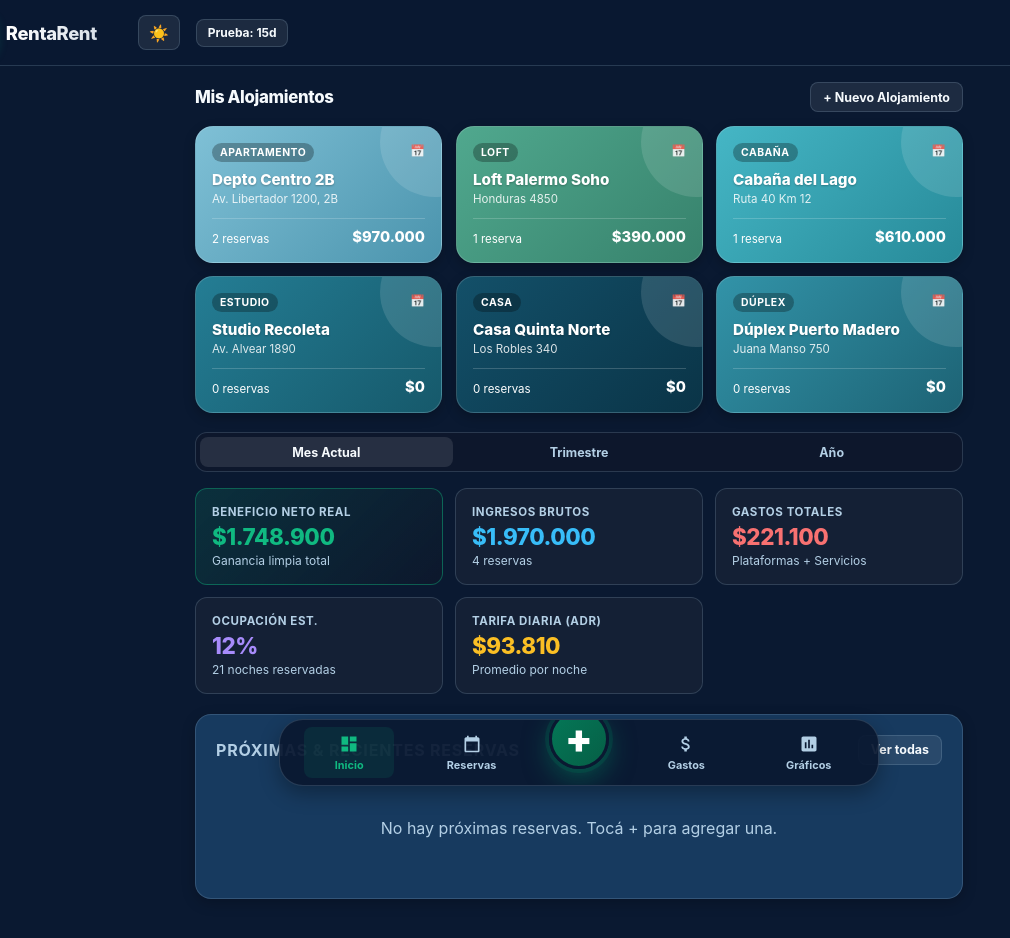
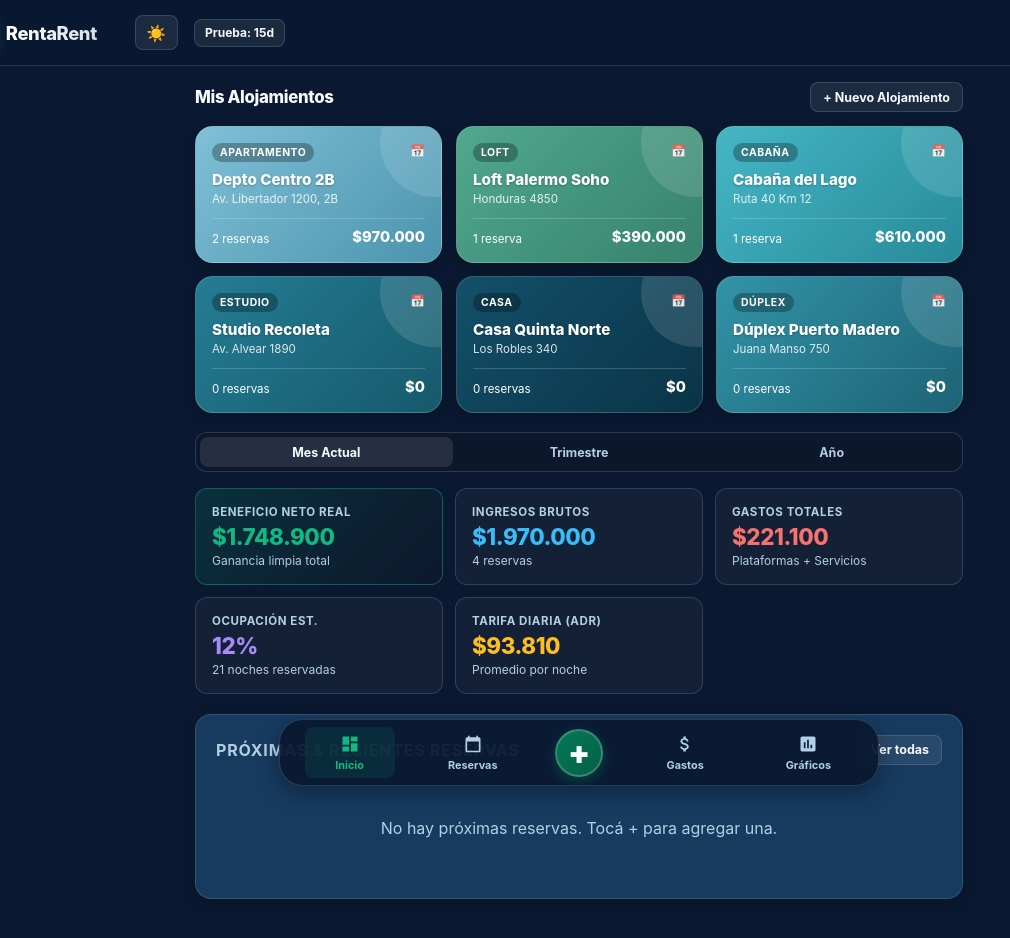
Before and after one commit to DanielSosa1744/renta-rent, a plain HTML site: page alquileres-temporarios.html in a window 1280 px wide. Shown: the full height of the page, 61-1071 px from the left. Drawn offline with nearby package versions, Linux system fonts and the light colour scheme.

Commit message:
v1.11: Centrar boton + dentro del espacio del dock sin recortes

```diff
--- a/alquileres-temporarios.html
+++ b/alquileres-temporarios.html
@@ -809,30 +809,30 @@
 
     /* ---- DOCK CENTRADO CON BOTON + ---- */
     .nav-add-btn {
-      width: 60px;
-      height: 60px;
+      width: 48px;
+      height: 48px;
       border-radius: 50%;
       background: linear-gradient(135deg, #047857, #065f46);
       color: #ffffff;
-      border: 3px solid #0A1931;
-      font-size: 2.5rem;
+      border: 2px solid rgba(255, 255, 255, 0.2);
+      font-size: 2rem;
       font-weight: 900;
       line-height: 1;
       display: flex;
       align-items: center;
       justify-content: center;
       cursor: pointer;
-      margin-top: -28px;
-      box-shadow: 0 10px 26px rgba(4, 120, 87, 0.55), 0 0 0 4px rgba(4, 120, 87, 0.22);
-      transition: transform 0.2s ease, box-shadow 0.2s ease;
+      margin: 0 4px;
+      box-shadow: 0 4px 12px rgba(4, 120, 87, 0.45);
+      transition: transform 0.2s ease;
       flex-shrink: 0;
     }
 
     body.light-mode .nav-add-btn {
       background: linear-gradient(135deg, #047857, #065f46);
       color: #ffffff;
-      border-color: #f7f3e8;
-      box-shadow: 0 10px 26px rgba(4, 120, 87, 0.45), 0 0 0 4px rgba(4, 120, 87, 0.16);
+      border-color: rgba(255, 255, 255, 0.45);
+      box-shadow: 0 4px 12px rgba(4, 120, 87, 0.35);
     }
 
     .nav-add-btn:hover {
@@ -1175,7 +1175,7 @@
   <header class="app-header">
     <div class="brand">
       <img class="brand-logo-img" src="rentarent_logo.jpg" width="38" height="38" alt="RentaRent Logo" />
-      <div class="brand-title">RentaRent <span id="app-version" style="font-size:0.68rem;font-weight:600;opacity:0.75;margin-left:4px;">v1.10</span></div>
+      <div class="brand-title">RentaRent <span id="app-version" style="font-size:0.68rem;font-weight:600;opacity:0.75;margin-left:4px;">v1.11</span></div>
       <button id="install-pwa-btn" class="btn btn-primary btn-sm" style="display:none; margin-left:auto; margin-right:0.4rem; padding:0.35rem 0.65rem; font-size:0.75rem;" onclick="instalarPWA()">Instalar App</button>
       <button id="theme-toggle-btn" class="btn btn-secondary btn-sm" onclick="toggleTheme()" title="Alternar modo claro/oscuro" style="margin-left:auto; padding:0.4rem 0.65rem; font-size:1rem;">☀️</button>
     </div>
```
Also changed, not shown: index.html (+10 -10 lines).
